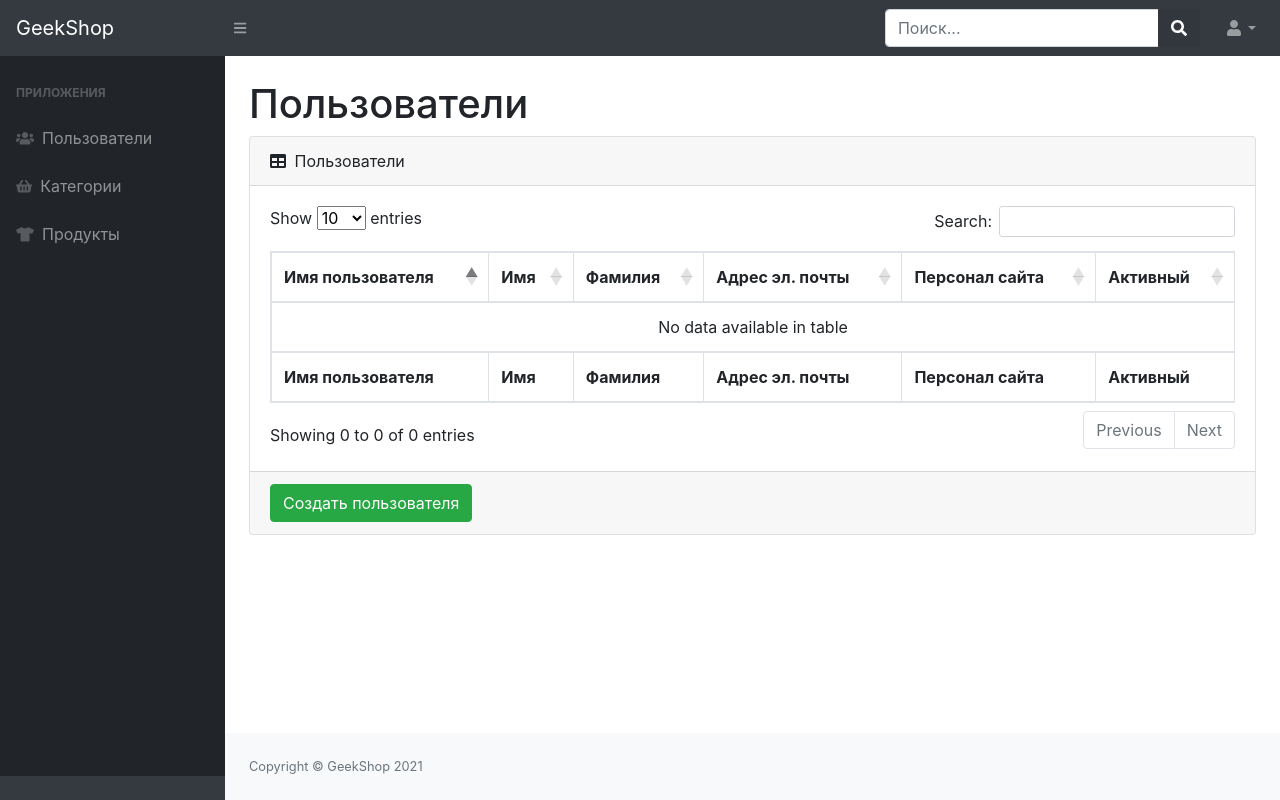
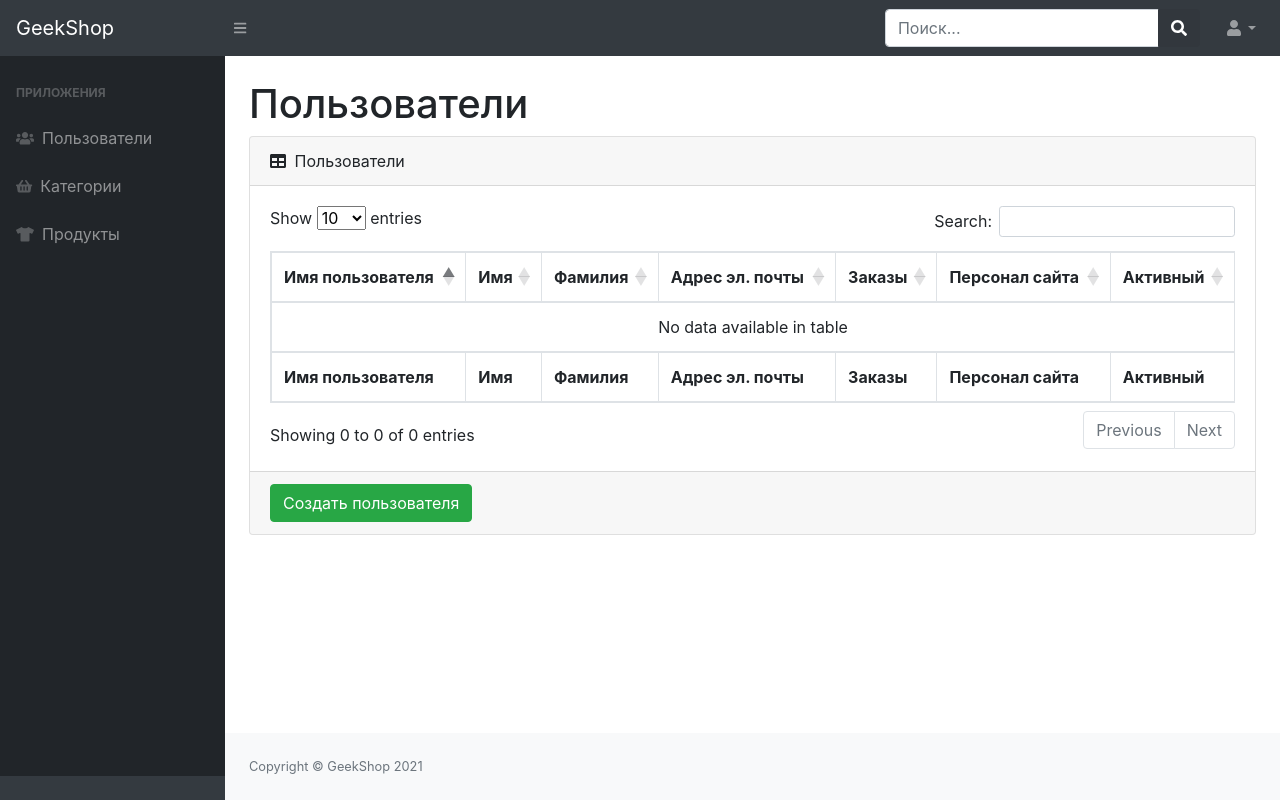
Before and after one commit to Bekham/Django_geekshop_v3, a Django app: page /admins/users-delete/1/ in a window 1280 px wide. Run offline with Django 3.2, Linux system fonts and the light colour scheme; data comes from the database, SQL or seed files in the repository; parts of the project's set-up code (start-up, migrations or seed data) failed here and were passed over; some libraries are stand-ins or nearby versions.

Commit message:
Организовать работу со статусом заказов в админке (имитация обработки заказа в магазине).

```diff
--- a/admins/templates/admins/admin-users-read.html
+++ b/admins/templates/admins/admin-users-read.html
@@ -17,6 +17,7 @@
                                 <th>Имя</th>
                                 <th>Фамилия</th>
                                 <th>Адрес эл. почты</th>
+                                <th>Заказы</th>
                                 <th>Персонал сайта</th>
                                 <th>Активный</th>
                             </tr>
@@ -27,6 +28,7 @@
                                 <th>Имя</th>
                                 <th>Фамилия</th>
                                 <th>Адрес эл. почты</th>
+                                <th>Заказы</th>
                                 <th>Персонал сайта</th>
                                 <th>Активный</th>
                             </tr>
@@ -36,11 +38,13 @@
 
 
                                 <tr>
-                                <td><a href="{% url 'admins:admins_user_update' user.id%}"
+                                    <td><a href="{% url 'admins:admins_user_update' user.id %}"
                                            style="color: dodgerblue">{{ user.username }}</a></td>
                                     <td>{{ user.first_name }}</td>
                                     <td>{{ user.last_name }}</td>
                                     <td>{{ user.email }}</td>
+                                <td><a href="{% url 'orderssapp:list' %}"
+                                           style="color: dodgerblue">Заказы</a></td>
                                     <td class="text-center">
                                         {% if user.is_staff %}
                                             <i class="fas fa-check-circle"></i>
```
Lines whose indentation alone changed are shown as unchanged.
